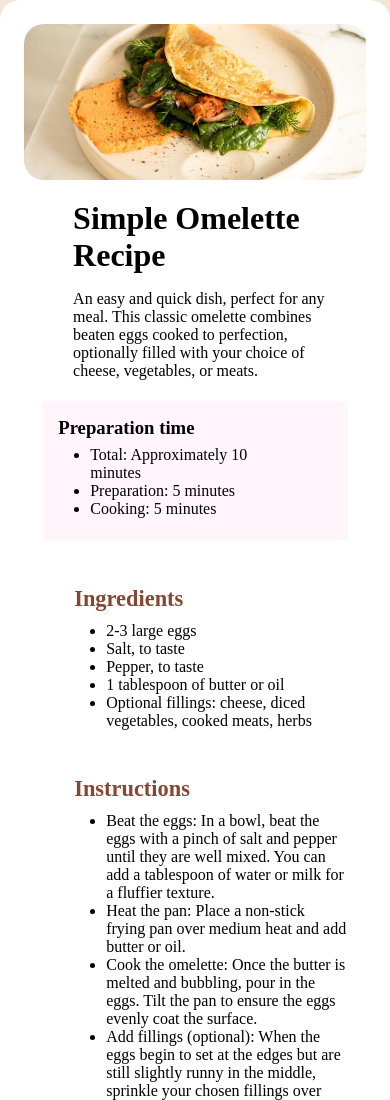
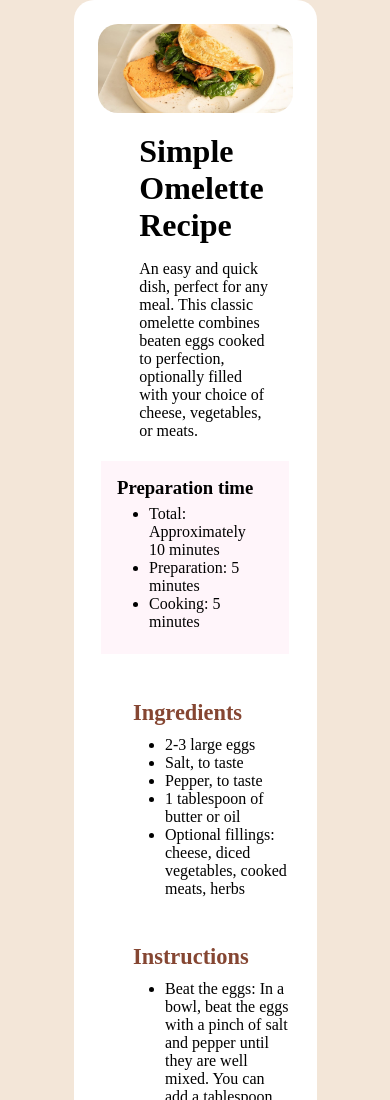
Before and after one commit to muiruri3000/frontendmentor-4, a plain HTML site: page index.html in a window 390 px wide. Shown: the top 1100 px of the page. Drawn offline with Linux system fonts and the light colour scheme.

Commit message:
changed width of main

```diff
--- a/assets/css/style.css
+++ b/assets/css/style.css
@@ -29,12 +29,14 @@ body{
 main{
 background-color: var(--White);
 border-radius: 1.25rem;
-
+max-width: 50px;
 display: flex;
 flex-direction: column;
 justify-content: center;
 align-items: center;
 padding: 1.5rem;
+
+
 }
 
 section{
@@ -70,7 +72,7 @@ section{
 
 .image img{
 
-    width: 40rem;
+    width: 100%;
     border-radius: 1.25rem;
 
 }
@@ -118,8 +120,13 @@ table td{
         padding: 0;
     }
 
+
+    .img{
+        width: 100%;
+    }
+
     .image img {
-        max-width: 100%;
+        width: 100%;
 
     }
 
@@ -159,6 +166,13 @@ table td{
 
 
 }
+
+
+@media (max-width: 700px){
+    main{
+        width: 50%;
+    }
+}
 /* @media (max-width:700px){
     main{
         padding: 25px;
```
Also changed, not shown: 1 other file.
